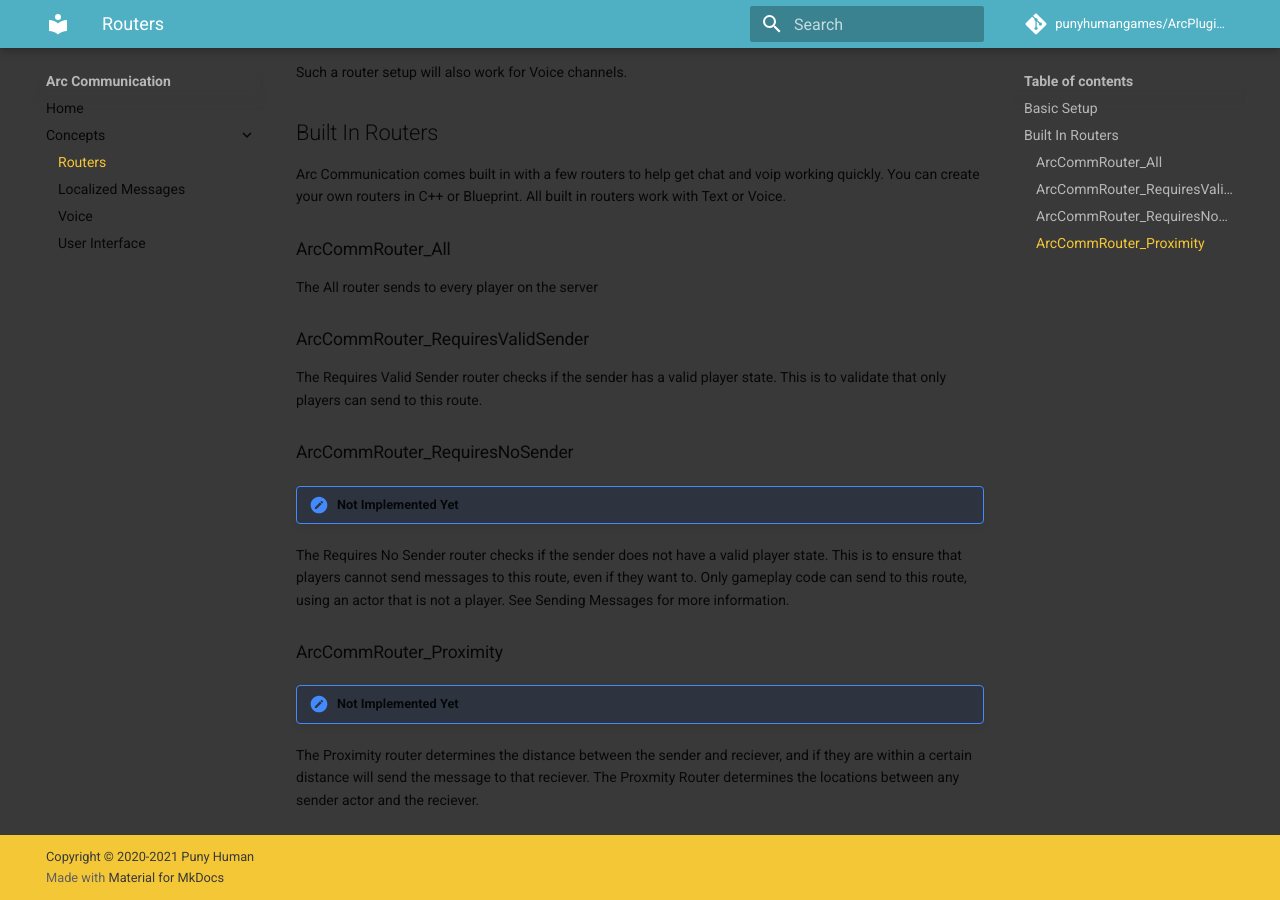
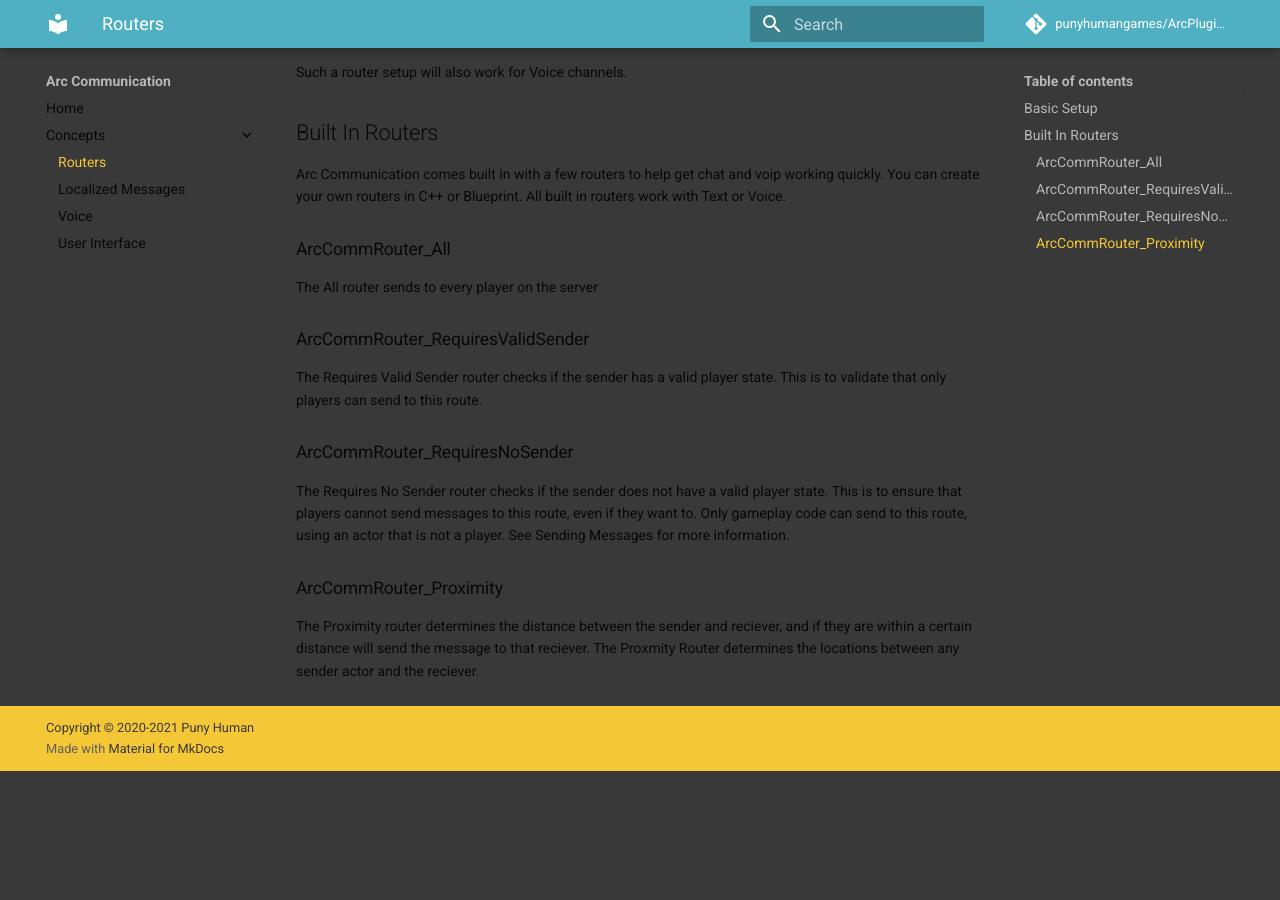
Before and after one commit to punyhumangames/ArcPluginsDocumentation, an MkDocs documentation site: the page built from docs/arccommunication/concepts/routers.md, in a window 1280 px wide and 900 px high, scrolled down 1147 px. Built offline with MkDocs 1.6.1 and Material for MkDocs 9.7.7, drawn with Linux system fonts in a browser that asks for light colours; comment, search, counter and statistics services are not loaded; after the commit the page ends 1918 px from its top, so only the background shows below that.

Commit message:
removed NIY tags for the novalidsender and prox routers

```diff
--- a/docs/arccommunication/concepts/routers.md
+++ b/docs/arccommunication/concepts/routers.md
@@ -41,14 +41,10 @@ The Requires Valid Sender router checks if the sender has a valid player state.
 
 ### ArcCommRouter_RequiresNoSender
 
-!!! caution "Not Implemented Yet"
-
 The Requires No Sender router checks if the sender does not have a valid player state.  This is to ensure that players cannot send messages to this route, even if they want to.  Only gameplay code can send to this route, using an actor that is not a player.  See Sending Messages for more information.
 
 ### ArcCommRouter_Proximity
 
-!!! caution "Not Implemented Yet"
-
 The Proximity router determines the distance between the sender and reciever, and if they are within a certain distance will send the message to that reciever.  The Proxmity Router determines the locations between any sender actor and the reciever.
 
 --8<-- "includes/abbreviations.md"
```
